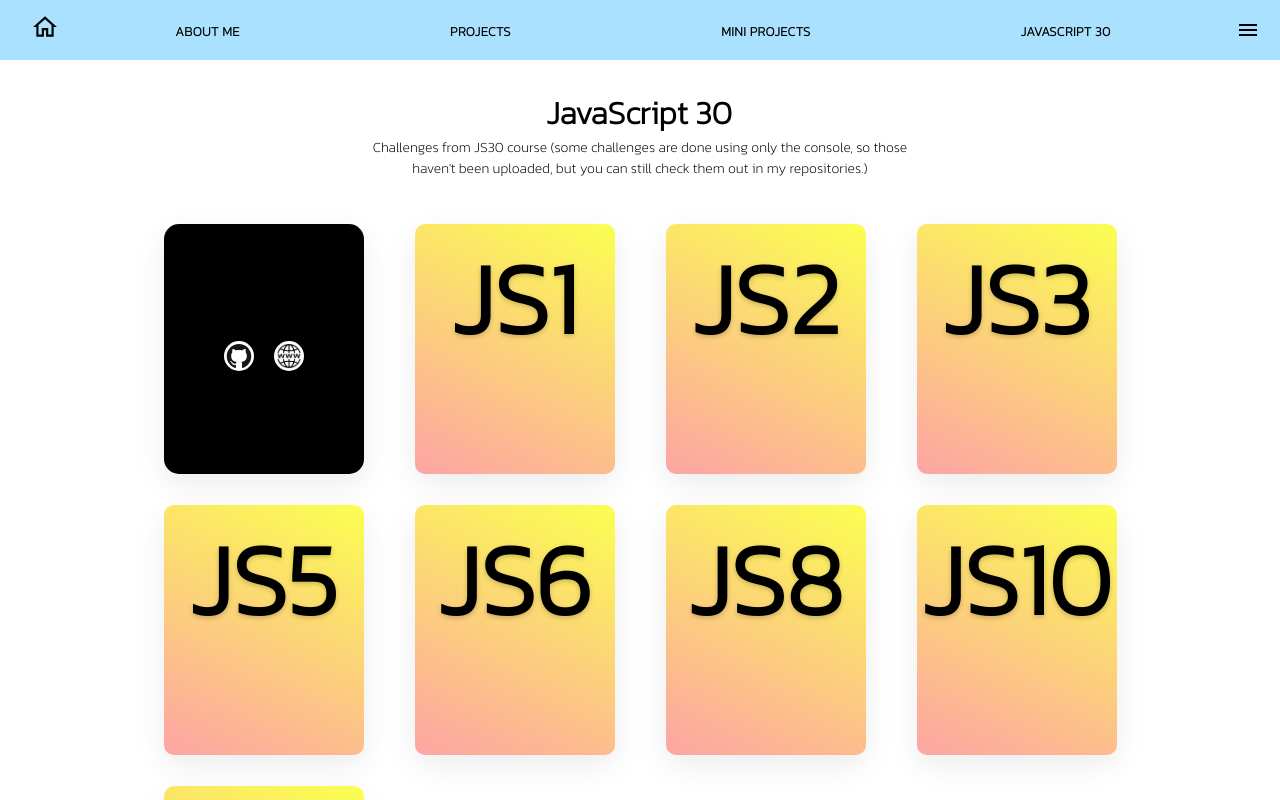
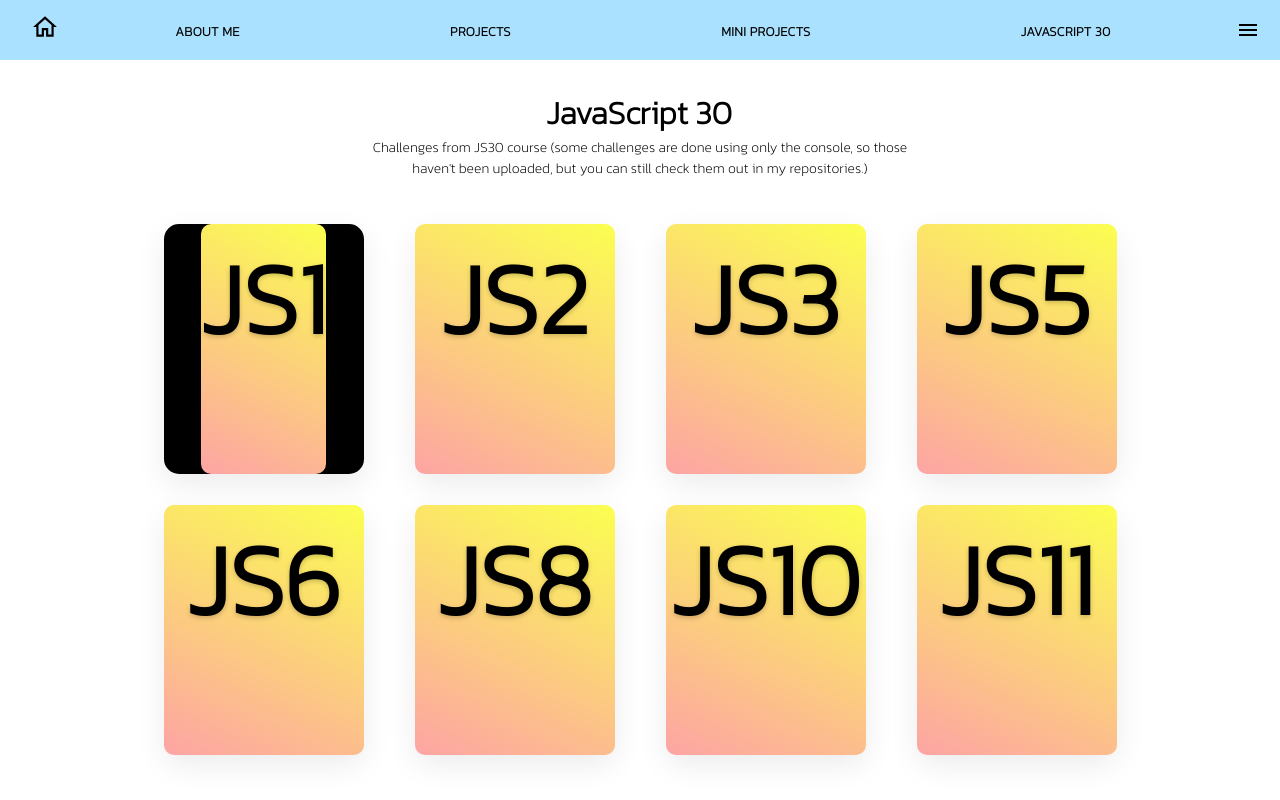
Before and after one commit to Netsujr/renato-react-portfolio, a React (Create React App) app: page /javascript30 in a window 1280 px wide. Shown: the top 800 px of the page. Built offline with nearby package versions, Linux system fonts and the light colour scheme.

Commit message:
gettin stuck in card refactoring

```diff
--- a/src/components/JS30/JS30Card.js
+++ b/src/components/JS30/JS30Card.js
@@ -3,26 +3,30 @@ import styled from 'styled-components';
 import GithubIcon from "../../images/Icons/github-original.svg";
 import website from "../../images/Icons/website.png";
 
-function JS30Card(props) {
+function JS30Card({ title, description, githubLink, websiteLink, faceTitle }) {
   return (
     <Card>
-      <div class="face face1">
-        <div class="content">
-          <h2 class="card1">Drum Kit</h2>
-          <p class="card1"> Hit each key for a different sound!</p>
+      <Face>
+        <InnerFace>
+          <Content>
+            <h2>{title}</h2>
+            <p> {description}</p>
             <ContactIcons>
-            <a id='icons' href="https://github.com/Netsujr/JS1-DrumKit" target="_blank" rel="noreferrer">
+              <a href={githubLink} target="_blank" rel="noreferrer">
                 <img src={GithubIcon} alt="Github" />
               </a>
-            <a id='icons' href="https://netsujr.github.io/JS1-DrumKit/" target="_blank" rel="noreferrer">
-              <img src={website} alt="website" />
+              <a href={websiteLink} target="_blank" rel="noreferrer">
+                <img src={website} alt="WebSite" />
               </a>
             </ContactIcons>
-        </div>
-      </div>
-      <div class="face face2">
-        <h2>JS1</h2>
-      </div>
+          </Content>
+        </InnerFace>
+      </Face>
+      <Face>
+        <OuterFace>
+          <h2>{faceTitle}</h2>
+        </OuterFace>
+      </Face>
     </Card>
   );
 }
@@ -37,10 +41,10 @@ const Card = styled.div`
   background: #000;
   border-radius: 15px;
   box-shadow: 0 10px 30px rgba(0, 0, 0, 0.08);
+  `;
 
-  .content {
+const Content = styled.div`
   align-items: center;
-  }
   `;
 
 const ContactIcons = styled.div`
@@ -61,3 +65,49 @@ const ContactIcons = styled.div`
     }
   }
   `;
+
+const Face = styled.div`
+  position: absolute;
+  bottom: 0;
+  left: 0;
+  width: 100%;
+  height: 100%;
+  display: flex;
+  justify-content: center;
+  `;
+
+const InnerFace = styled.div`
+  box-sizing: border-box;
+  padding: 20px;
+
+  h2 {
+    margin: 0;
+    padding: 0;
+  }
+  `;
+
+const OuterFace = styled.div`
+  transition: 0.5s;
+
+  h2 {
+    margin: 0;
+    padding: 0;
+    font-size: 100px;
+    color: black;
+    transition: 0.5s;
+    text-shadow: 0 2px 5px rgba(0, 0, 0, 0.2);
+    z-index: 10;
+  }
+
+  &:hover {
+    height: 60px;
+    h2 {
+      font-size: 2em;
+    }
+  }
+
+   &:nth-child(n) {
+    background-image: linear-gradient(25deg, #fda4a4 0%,#fbff50 100%);
+    border-radius: 10px;
+  }
+  `;
--- a/src/components/JS30/Javascript30.js
+++ b/src/components/JS30/Javascript30.js
@@ -14,8 +14,13 @@ function Js30() {
         <p>Challenges from JS30 course (some challenges are done using only the console, so those haven't been uploaded, but you can still check them out in my repositories.)</p>
       </ItemText>
       <CardContainer>
-      <JS30Card />
-        <Card>
+        <JS30Card
+          title="Drum Kit"
+          description="A drum kit that uses the HTML5 Audio API to play sounds."
+          githubLink="https://github.com/Netsujr/JS1-DrumKit"
+          websiteLink="https://netsujr.github.io/JS1-DrumKit/"
+          faceTitle="JS1" />
+        {/* <Card>
           <div class="face face1">
             <div class="content">
               <h2 class="card1">Drum Kit</h2>
@@ -33,7 +38,7 @@ function Js30() {
           <div class="face face2">
             <h2>JS1</h2>
           </div>
-        </Card>
+        </Card> */}
         <Card>
           <div class="face face1">
             <div class="content">
@@ -216,16 +221,6 @@ const Card = styled.div`
     justify-content: center;
   }
 
-  .face1 {
-    box-sizing: border-box;
-    padding: 20px;
-
-    h2 {
-      margin: 0;
-      padding: 0;
-    }
-  }
-
   .card1 {
     background-color: #fffc00;
     -webkit-background-clip: text;
```
Lines whose indentation alone changed are shown as unchanged.
